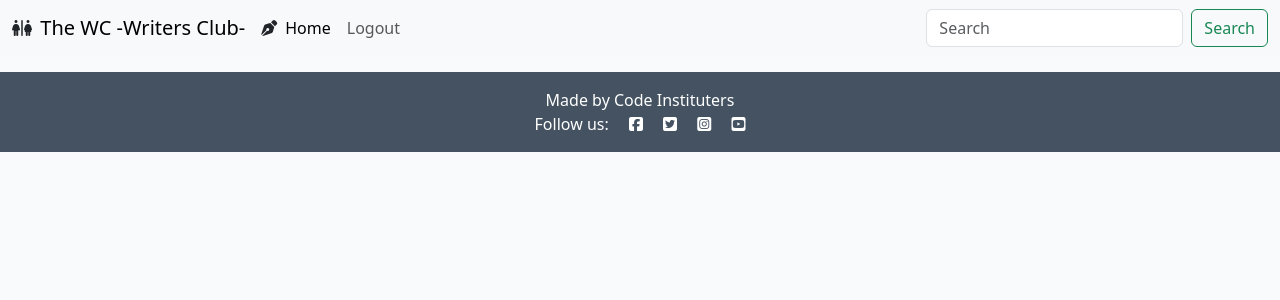
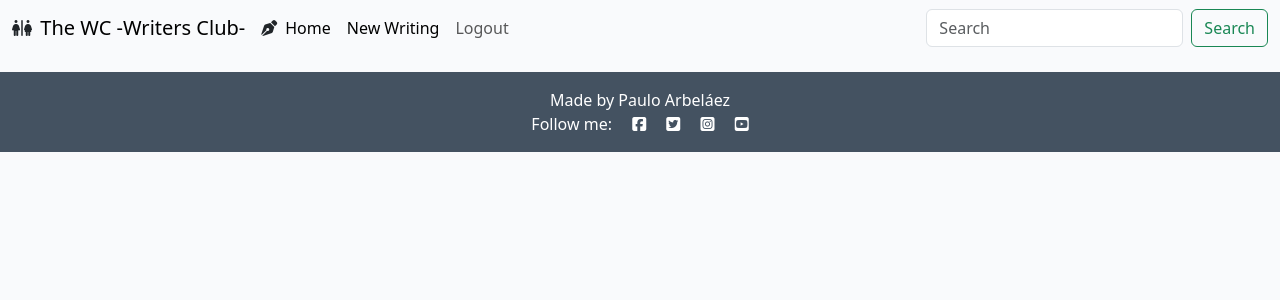
Before and after one commit to Parbelaez/ci_fsd_pp4_the_wc, a Django app: page / in a window 1280 px wide. Shown: the top 300 px of the page. Run offline with Django 4.2, Linux system fonts and the light colour scheme; the visitor is signed in with stand-in values (Sample User, id 1); data that the repository does not hold is empty; some libraries are stand-ins or nearby versions.

Commit message:
(AS IT IS FOR TUTORING PORPUSES)

```diff
--- a/thewcwebpage/admin.py
+++ b/thewcwebpage/admin.py
@@ -23,9 +23,9 @@ class WritingAdmin(SummernoteModelAdmin):
 @admin.register(Comment)
 class CommentAdmin(SummernoteModelAdmin):
     summernote_fields = ('content',)
-    list_display = ('writing', 'author', 'created_on', 'updated_on', 'status', 'writing_type', 'total_likes', 'approved_comment')
-    list_filter = ('status', 'created_on', 'writing_type', 'approved_comment')
-    search_fields = ['writing', 'content', 'author', 'writing_type']
+    list_display = ('writing', 'author', 'created_on', 'updated_on', 'status', 'comment_type', 'total_likes', 'approved_comment')
+    list_filter = ('status', 'created_on', 'comment_type', 'approved_comment')
+    search_fields = ['writing', 'content', 'author', 'comment_type']
     actions = ['approve_comments']
 
     # This method is used to approve comments from the admin panel.
--- a/thewcwebpage/models.py
+++ b/thewcwebpage/models.py
@@ -6,7 +6,7 @@ from cloudinary.models import CloudinaryField
 # The default value is 0, which means the post is a draft, until the author
 # (or admin) changes the status to 1, which means the post is published.
 STATUS = ((0, "Draft"), (1, "Publish"))
-WRITING_TYPE = ((0, "Comment"), (1, "Writing"))
+COMMENT_TYPE = ((0, "Comment"), (1, "Writing"))
 GENRES = (('Action and Adventure', 'Action and Adventure'),
     ('Comedy', 'Comedy'), ('Crime and Mistery', 'Crime and Mistery'),
     ('Fantasy', 'Fantasy'), ('Horror', 'Horror'), ('SciFi', 'SciFi'),
@@ -31,7 +31,7 @@ class Writing(models.Model):
         ordering = ['-created_on']
 
     def __str__(self):
-        return self.title
+        return self.title + ' | ' + str(self.author)
 
     def total_likes(self):
         return self.likes.count()
@@ -46,7 +46,7 @@ class Comment(models.Model):
     updated_on = models.DateTimeField(auto_now=True)
     content = models.TextField()
     status = models.IntegerField(choices=STATUS, default=0)
-    writing_type = models.IntegerField(choices=WRITING_TYPE, default=0)
+    comment_type = models.IntegerField(choices=COMMENT_TYPE, default=0)
     likes = models.ManyToManyField(User, related_name='comment_likes', blank=True)
     approved_comment = models.BooleanField(default=False)
 
--- a/thewcwebpage/templates/base.html
+++ b/thewcwebpage/templates/base.html
@@ -10,14 +10,14 @@
             rel="stylesheet"
             integrity="sha384-4bw+/aepP/YC94hEpVNVgiZdgIC5+VKNBQNGCHeKRQN+PtmoHDEXuppvnDJzQIu9"
             crossorigin="anonymous"/>
-        <script src="https://cdn.jsdelivr.net/npm/bootstrap@5.0.1/dist/js/bootstrap.bundle.min.js"
+        <script defer src="https://cdn.jsdelivr.net/npm/bootstrap@5.0.1/dist/js/bootstrap.bundle.min.js"
         integrity="sha384-gtEjrD/SeCtmISkJkNUaaKMoLD0//ElJ19smozuHV6z3Iehds+3Ulb9Bn9Plx0x4" crossorigin="anonymous">
         </script>
         <script src="https://kit.fontawesome.com/9bfbae9483.js" crossorigin="anonymous"></script>
         <link rel="stylesheet" href="{% static 'css/style.css' %}">
     </head>
 
-    <body>
+    <body class="d-flex flex-column h-100 main-bg">
         {% include 'navbar.html' %}
         <div class="container">
             <div class="row">
@@ -31,17 +31,18 @@
                 </div>
             </div>
         </div>
-        <div class="container">
+        <main class="flex-shrink-0 main-bg">
             {% block content %}
             {% endblock %}
-        </div>
+        </main>
+
         <footer class="footer mt-auto py-3 dark-bg">
-        <p class="m-0 text-center text-white">Made by Code Instituters</p>
-        <p class="m-0 text-center text-white">Follow us: <i class="fab fa-facebook-square ms-3"></i>
-            <i class="fab fa-twitter-square ms-3"></i>
-            <i class="fab fa-instagram-square ms-3"></i>
-            <i class="fab fa-youtube-square ms-3"></i></p>
-    </footer>
+            <p class="m-0 text-center text-white">Made by Paulo Arbeláez</p>
+            <p class="m-0 text-center text-white">Follow me: <i class="fab fa-facebook-square ms-3"></i>
+                <i class="fab fa-twitter-square ms-3"></i>
+                <i class="fab fa-instagram-square ms-3"></i>
+                <i class="fab fa-youtube-square ms-3"></i></p>
+        </footer>
     <script>
         setTimeout(function() {
             let message = document.getElementById('msg');
--- a/thewcwebpage/templates/navbar.html
+++ b/thewcwebpage/templates/navbar.html
@@ -1,4 +1,4 @@
-<nav class="navbar navbar-expand-lg bg-body-tertiary">
+<nav class="navbar navbar-expand-lg bg-info-tertiary">
   <div class="container-fluid">
     <i class="fa-solid fa-restroom"></i>
     <span>&nbsp;&nbsp;</span>
@@ -13,6 +13,9 @@
           <a class="nav-link active" aria-current="page" href="{% url 'home' %}">Home</a>
         </li>
         {% if user.is_authenticated %}
+        <li class="nav-item">
+          <a class="nav-link active" aria-current="page" href="{% url 'new_writing' %}">New Writing</a>
+        </li>
         <li class="nav-item">
           <a class="nav-link" href="{% url 'account_logout' %}">Logout</a>
         </li>
--- a/thewcwebpage/urls.py
+++ b/thewcwebpage/urls.py
@@ -3,6 +3,7 @@ from . import views
 
 urlpatterns = [
     path('', views.WritingListView.as_view(), name='home'),
+    path('new_writing/', views.NewWritingView.as_view(), name='new_writing'),
     path('<slug:slug>/', views.WritingDetailView.as_view(), name='writing_detail'),
     path('like/<slug:slug>', views.WritingLike.as_view(), name='writing_like'),
 ]
--- a/thewcwebpage/views.py
+++ b/thewcwebpage/views.py
@@ -3,7 +3,7 @@ from django.shortcuts import render, redirect, get_object_or_404, reverse
 from django.views import generic, View
 from django.http import HttpResponseRedirect
 from .models import Writing, Comment
-from .forms import CommentForm
+from .forms import CommentForm, WritingForm
 
 # From the generic class-based views we are importing the ListView
 # which is used to display a list of objects (DB tables or content)
@@ -95,3 +95,18 @@ class WritingLike(View):
             writing.likes.add(request.user)
         # Redirect the user to the same page
         return HttpResponseRedirect(reverse('writing_detail', args=[slug]))
+
+class NewWritingView(generic.CreateView):
+    model = Writing
+    template_name = 'new_writing.html'
+    fields = ('title', 'main_genre', 'sub_genre', 'content', 'featured_image', 'abstract')
+
+    def post(self, request):
+        writing_form = WritingForm(data=request.POST or None)
+
+        if writing_form.is_valid():
+            writing = writing_form.save(commit=False)
+            writing.save()
+        else:
+            writing_form = writingForm()
+        return render(request, 'new_writing.html', {'writing_form': WritingForm()})
```
Also changed, not shown: thewcwebpage/forms.py (+7 -2 lines), thewcwebpage/templates/new_writing.html (added, +25 -0 lines), thewcwebpage/migrations/0001_initial.py.
